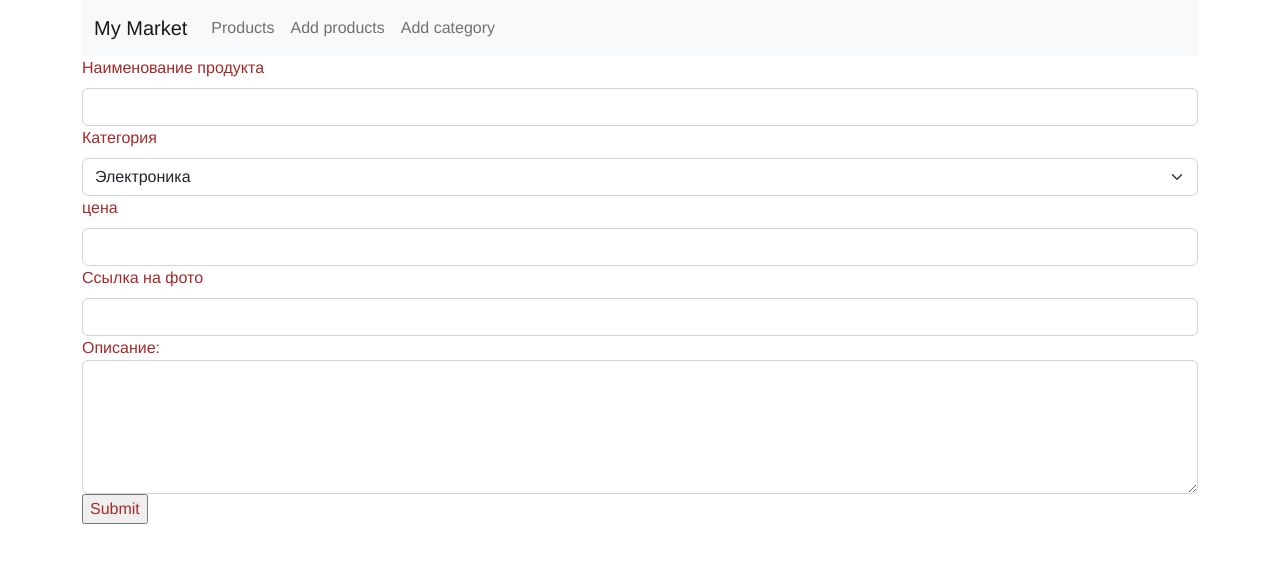
After one commit to alexletoon/lesson_54_Toropov_A, a Django app: page /product/add in a window 1280 px wide. The commit adds this page. Shown: the top 563 px of the page. Run offline with Django 4.2, Linux system fonts and the light colour scheme; data comes from the database, SQL or seed files in the repository; both versions use the stored data as it was after the commit.

Commit message:
В файл base.html добавлены именованные ссылки на домашнюю страницу и на страницу добавления продуктов
Создан шаблон добавления продуктов add_product.html

В файл products.py добавлена product_add_view

В файл urls.py добавлены новые адреса, а также имена вьюх

```diff
--- a/source/store_app/urls.py
+++ b/source/store_app/urls.py
@@ -1,9 +1,11 @@
-from store_app.views.products import products_view, display_product
+from store_app.views.products import products_view, display_product, product_add_view
 from django.urls import path
 
 
 
 urlpatterns = [
-    path("", products_view),
-    path("product/<int:pk>", display_product)
+    path("", products_view, name ='index_view'),
+    path("product/<int:pk>", display_product, name='product_view'),
+    path('product/', products_view),
+    path('product/add', product_add_view, name='add_product')
 ]
--- a/source/store_app/views/products.py
+++ b/source/store_app/views/products.py
@@ -1,4 +1,6 @@
-from django.shortcuts import render, get_object_or_404
+import re
+from unicodedata import category
+from django.shortcuts import render, get_object_or_404, redirect, reverse
 from store_app.models import Categories, Goods
 
 
@@ -16,3 +18,28 @@ def display_product(request, pk):
     return render(request, 'product.html', context = {
         'good': good
     })
+
+
+def product_add_view(request):
+    if request.method == 'GET':
+        print('Method - GET')
+        categories = Categories.objects.all()
+        context = {
+            'categories': categories
+        }
+        return render(request, 'add_product.html', context=context)
+    else:
+        product_info = {
+            'good': request.POST.get('good'),
+            'category': request.POST.get('category'),
+            'price': request.POST.get('price'),
+            'pic': request.POST.get('pic'),
+            'description': request.POST.get('description'),
+        }
+        print(request.POST.get('id'))
+        print('Method - POST')
+        # Goods.objects.create(**product_info)
+        category = Categories()
+        category.id = request.POST.get('category')
+        Goods.objects.create(good = product_info['good'], category=category, price = product_info['price'], pic = product_info['pic'], description = product_info['description'])
+        return redirect(reverse('index_view'))
--- /dev/null
+++ b/source/templates/add_product.html
@@ -0,0 +1,34 @@
+{% extends 'base.html' %}
+
+{% block menu %} {% endblock %}
+
+{% block content %}
+
+<form action="" method="POST">
+    {% csrf_token %}
+    <label for="good" class="form-label">Наименование продукта</label>
+    <input type="text" name="good" id="good" class="form-control">
+
+    <label for="category" class="form-label">Категория</label>
+    <select name="category" id="category" class="form-select">
+      {% for category in categories %}
+
+      <option value="{{category.id}}">{{category.category}}</option>
+
+      {%endfor%}
+    </select>
+
+    <label for="price" class="form-label">цена</label>
+    <input type="text" name="price" id="price" class="form-control">
+
+    <label for="pic" class="form-label">Ссылка на фото</label>
+    <input type="text" name="pic" id="pic" class="form-control">
+
+    <label for="description">Описание:</label>
+    <textarea name="description" class="form-control" rows="5" id="description"></textarea>
+
+    <input type="submit">
+
+</form>
+
+{% endblock %}
--- a/source/templates/base.html
+++ b/source/templates/base.html
@@ -14,14 +14,14 @@
     <div class="container">
         <nav class="navbar navbar-expand-lg bg-light">
             <div class="container-fluid">
-              <a class="navbar-brand" href="#">My Market</a>
+              <a class="navbar-brand" href="{% url 'index_view' %}">My Market</a>
               <button class="navbar-toggler" type="button" data-bs-toggle="collapse" data-bs-target="#navbarNavAltMarkup" aria-controls="navbarNavAltMarkup" aria-expanded="false" aria-label="Toggle navigation">
                 <span class="navbar-toggler-icon"></span>
               </button>
               <div class="collapse navbar-collapse" id="navbarNavAltMarkup">
                 <div class="navbar-nav">
-                  <a class="nav-link" aria-current="page" href="#">Products</a>
-                  <a class="nav-link" href="#">Add products</a>
+                  <a class="nav-link" aria-current="page" href="{% url 'index_view' %}">Products</a>
+                  <a class="nav-link" href="{% url 'add_product' %}">Add products</a>
                   <a class="nav-link" href="#">Add category</a>
                   {% block menu %}{% endblock %}
                 </div>
```
Also changed, not shown: source/db.sqlite3.
